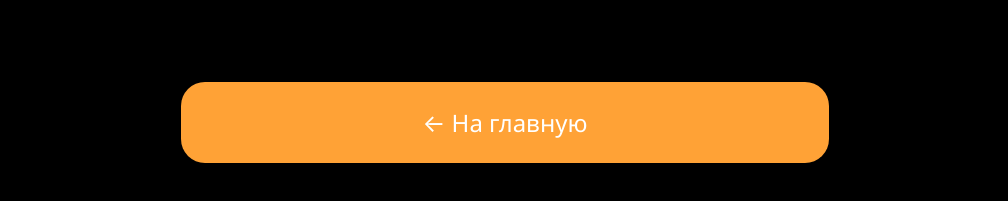
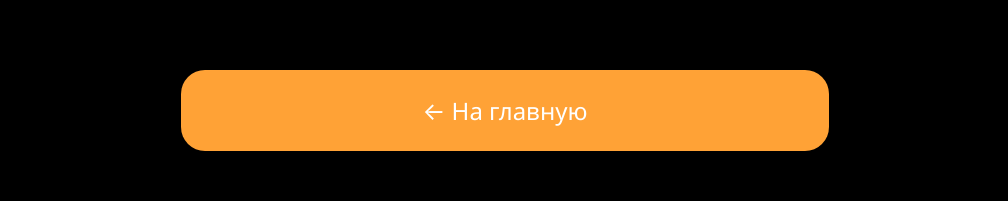
Before and after one commit to AtkishkinVlad/PikIT, a Next.js app: page /qa in a window 1280 px wide. Shown: the part 1416-1617 px from the top of the page, without its empty margins (135-1143 px from the left). Built offline with nearby package versions, Linux system fonts and the light colour scheme; a web font is replaced by a local one.

Commit message:
fix: hover transform in main link

```diff
--- a/src/components/MainLink/MainLink.module.css
+++ b/src/components/MainLink/MainLink.module.css
@@ -3,11 +3,13 @@
     padding: 1rem;
     transition: background-color 0.3s ease-in-out;
     border-radius: 1rem;
-    margin: 0 auto;
+    margin: 1rem auto;
+    margin-top: -0.5rem;
     transition: border ease-in-out;
     width: 600px;
     text-align: center;
     display: inline-block;
+    transition: transform 0.3s ease-in-out;
 }
 
 .link_main::before {
@@ -15,5 +17,6 @@
 }
 
 .link_main:hover {
-    opacity: 0.7;
+    opacity: 0.8;
+    transform: scale(1.1);
 }
```
